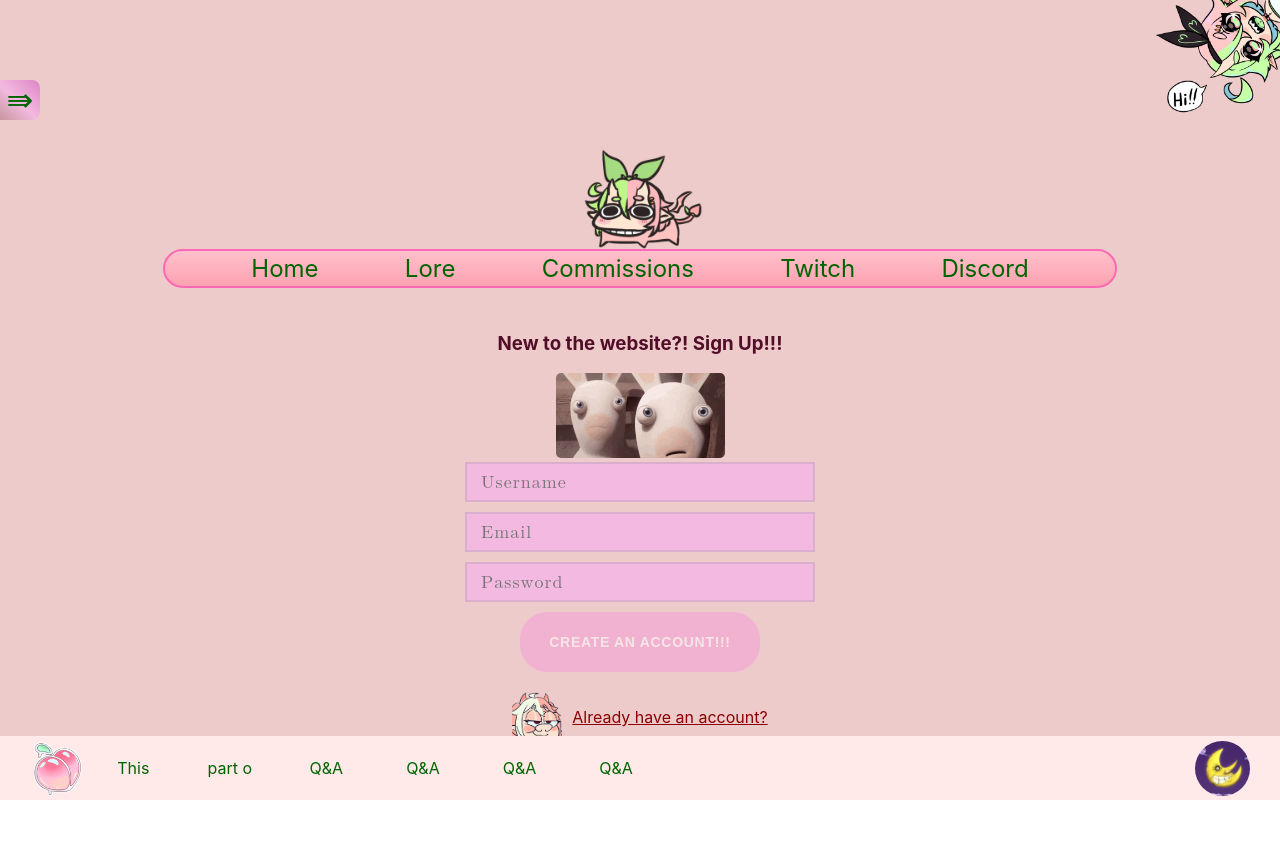
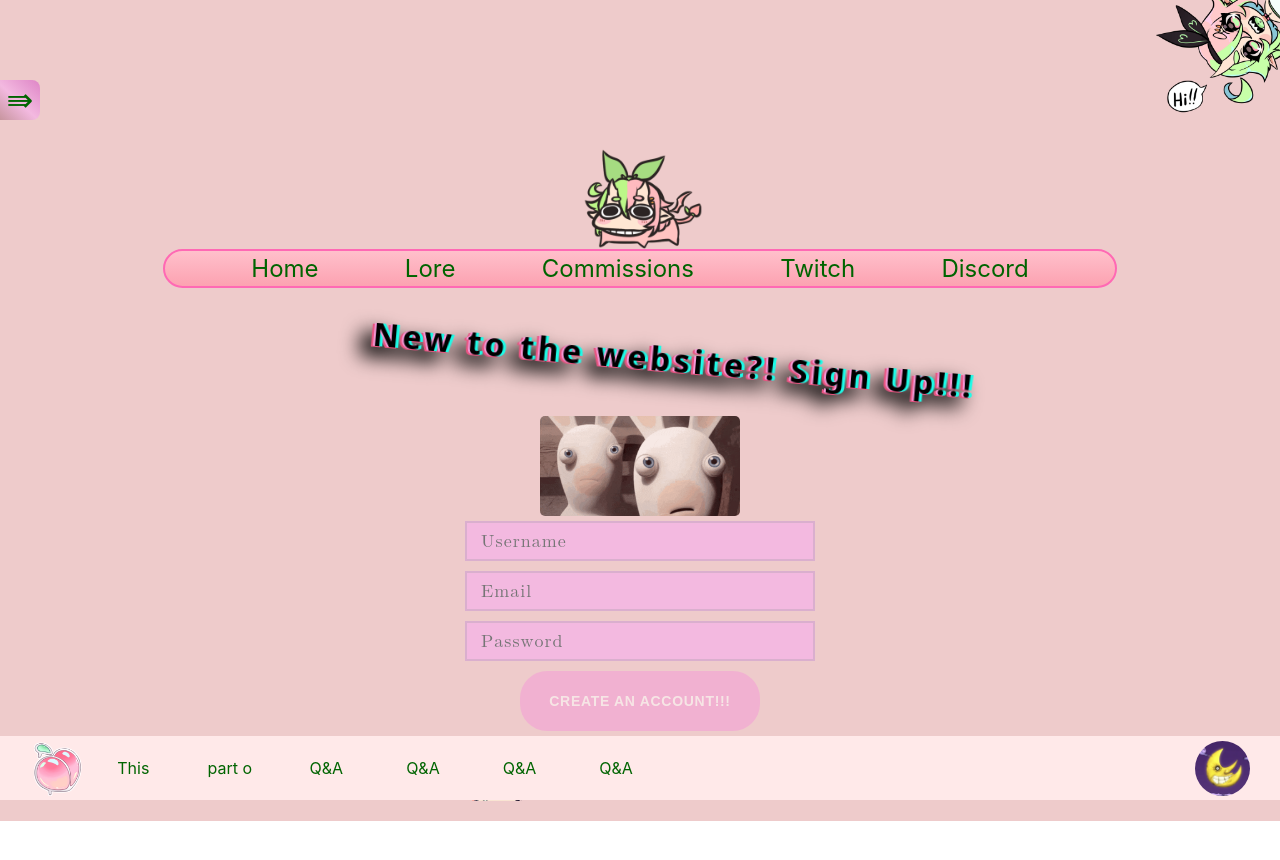
Before and after one commit to jmorales8/Bunnys-space, a React (Create React App) app in the folder ui/: page /login in a window 1280 px wide. Shown: the top 860 px of the page. Built offline with nearby package versions, Linux system fonts and the light colour scheme.

Commit message:
add new styling to login pages

```diff
--- a/ui/src/components/LiquidButton/LiquidButton.tsx
+++ b/ui/src/components/LiquidButton/LiquidButton.tsx
@@ -1,5 +1,6 @@
-import React, { useEffect, useRef } from "react";
+import React, { useContext, useEffect, useRef } from "react";
 import "./liquidButton.scss";
+import { ThemeContext } from "../../context/ThemeContext";
 
 interface LiquidButtonProps {
   text?: string;
@@ -31,7 +32,15 @@ const LiquidButton: React.FC<LiquidButtonProps> = ({
 }) => {
   const canvasRef = useRef<HTMLCanvasElement | null>(null);
   const containerRef = useRef<HTMLAnchorElement | null>(null);
+  const themeContext = useContext(ThemeContext);
+  if (!themeContext) {
+    throw new Error("DarkMode must be used within a ThemeProvider");
+  }
 
+  const { isDarkMode } = themeContext;
+  const colorStart = isDarkMode ? "#2d2990" : "#FF007F";     // dark vs light
+  const colorEnd = isDarkMode ? "#4d4aa6" : "#FF6EC7";
+  const fillColor = isDarkMode ? "#5F5D92" : "rgb(242, 204, 210)";
   useEffect(() => {
     if (disabled) return;
     let pointsA: PointType[] = [];
@@ -168,7 +177,7 @@ const LiquidButton: React.FC<LiquidButtonProps> = ({
       requestAnimationFrame(render);
 
       ctx.clearRect(0, 0, canvas.width, canvas.height);
-      ctx.fillStyle = "pink";
+      ctx.fillStyle = fillColor;
       ctx.fillRect(0, 0, canvas.width, canvas.height);
 
       for (let i = 0; i < pointsA.length; i++) {
@@ -201,11 +210,11 @@ const LiquidButton: React.FC<LiquidButtonProps> = ({
         gradientY,
         0
       );
-      gradient.addColorStop(0, "#FF007F");
-      gradient.addColorStop(1, "#FF6EC7");
+      gradient.addColorStop(0, colorStart);
+      gradient.addColorStop(1, colorEnd);
 
       [pointsA, pointsB].forEach((points, j) => {
-        ctx.fillStyle = j === 0 ? "rgb(242, 204, 210)" : gradient;
+        ctx.fillStyle = j === 0 ? fillColor : gradient;
         ctx.beginPath();
         ctx.moveTo(points[0].x, points[0].y);
 
@@ -229,7 +238,7 @@ const LiquidButton: React.FC<LiquidButtonProps> = ({
     return () => {
       document.removeEventListener("mousemove", updateMouseDirection);
     };
-  }, [disabled]);
+  }, [disabled, isDarkMode]);
 
   return (
     <a
@@ -242,7 +251,7 @@ const LiquidButton: React.FC<LiquidButtonProps> = ({
           onClick();
         }
       }}
-      className={`btn-liquid ${disabled ? "disabled" : ""}`}
+      className={`${isDarkMode ? "btn-liquid__night" : "btn-liquid"} ${disabled ? "disabled" : ""}`}
       ref={containerRef}
     >
       <span className="inner">{text}</span>
--- a/ui/src/components/LiquidButton/liquidButton.scss
+++ b/ui/src/components/LiquidButton/liquidButton.scss
@@ -1,3 +1,4 @@
+@import "../../styles/variables.scss";
 .btn-liquid {
   display: inline-block;
   position: relative;
@@ -11,6 +12,11 @@
   text-decoration: none;
   text-transform: uppercase;
   overflow: hidden;
+  transition-duration: 0.4s;
+  &__night {
+    @extend .btn-liquid;
+    color: $night-font-color !important;
+  }
 }
 
 .btn-liquid .inner {
@@ -32,3 +38,8 @@
   opacity: 0.5;
   background-color: rgb(245, 153, 215);
 }
+.btn-liquid__night.disabled {
+  pointer-events: none;
+  opacity: 0.5;
+  background-color: $night-bg-color6;
+}
--- a/ui/src/pages/Login/Login.tsx
+++ b/ui/src/pages/Login/Login.tsx
@@ -1,35 +1,45 @@
-import { useState } from "react";
+import { useContext, useState } from "react";
 import { SignUp } from "./SignUp/SignUp";
 import { SignIn } from "./SignIn/SignIn";
+import { ThemeContext } from "../../context/ThemeContext";
 
 export function Login() {
   const [form, setForm] = useState<boolean>(true);
   const handlePageChange = () => {
     setForm(!form);
   };
+
+  const themeContext = useContext(ThemeContext);
+  if (!themeContext) {
+    throw new Error("DarkMode must be used within a ThemeProvider");
+  }
+
+  const { isDarkMode } = themeContext;
   return (
     <div className="login">
       {form ? (
         <>
-          <SignUp />
-          <div className="login__link" onClick={handlePageChange}>
-            Already have an account?
+          <SignUp isDarkmode={isDarkMode} />
+          <div className="login__link__container">
+            <span className={isDarkMode ? "login__link__night" : "login__link"} onClick={handlePageChange}>Already have an account?</span>
             <img
               src="/images/erwin_goober.gif"
               className="login__link__icons"
               alt="link_icon"
+              onClick={handlePageChange}
             />
           </div>
         </>
       ) : (
         <>
-          <SignIn />
-          <div className="login__link" onClick={handlePageChange}>
-            Dont have an account?
+          <SignIn isDarkmode={isDarkMode} />
+          <div className="login__link__container" onClick={handlePageChange}>
+            <span className={isDarkMode ? "login__link__night" : "login__link"} onClick={handlePageChange}>Dont have an account?</span>
             <img
               src="/images/happy_goober.gif"
               className="login__link__icons"
               alt="link_icon"
+              onClick={handlePageChange}
             />
           </div>
         </>
--- a/ui/src/pages/Login/SignIn/SignIn.tsx
+++ b/ui/src/pages/Login/SignIn/SignIn.tsx
@@ -1,11 +1,16 @@
-import React, { useState } from "react";
+import React, { useState, useContext } from "react";
 import LiquidButton from "../../../components/LiquidButton/LiquidButton";
+import { ThemeContext } from "../../../context/ThemeContext";
 
-export function SignIn() {
+interface SignInProps {
+  isDarkmode: boolean;
+}
+export function SignIn({isDarkmode}: SignInProps) {
   const [userValue, setUserValue] = useState<string>("");
   const [password, setPassword] = useState<string>("");
   const [loginMessage, setLoginMessage] = useState<string>("");
   const isDisabled = (userValue && password) == "";
+
   const handleUserValueChange = (
     event: React.ChangeEvent<HTMLInputElement>
   ) => {
@@ -48,11 +53,11 @@ export function SignIn() {
   return (
     <>
       <>
-      <h3 className="login__header">Have an Account alreadu?! Sign In!!!</h3>
+      <h3 className={isDarkmode ? "login__header__night__1" : "login__header__1"}>Have An Account Already?! Sign In!!!</h3>
         <img src="/images/terraria-bunny1.gif" className="login__bunnies" />
         <div className="col-3 input-effect">
           <input
-            className={`effect-20 ${userValue ? "has-content" : ""}`}
+            className={`${isDarkmode ? "effect-20__night login__input__night": "effect-20"} ${userValue ? "has-content" : ""} login__input`}
             type="text"
             value={userValue}
             onChange={handleUserValueChange}
@@ -68,7 +73,7 @@ export function SignIn() {
         />
         <div className="col-3 input-effect">
           <input
-            className={`effect-20 ${password ? "has-content" : ""}`}
+            className={`${isDarkmode ? "effect-20__night login__input__night": "effect-20"} ${password ? "has-content" : ""} login__input`}
             type="text"
             value={password}
             onChange={handlePasswordChange}
--- a/ui/src/pages/Login/SignUp/SignUp.tsx
+++ b/ui/src/pages/Login/SignUp/SignUp.tsx
@@ -1,7 +1,10 @@
 import React, { useState } from "react";
 import LiquidButton from "../../../components/LiquidButton/LiquidButton";
+interface SignUpProps {
+  isDarkmode: boolean;
+}
 
-export function SignUp() {
+export function SignUp({isDarkmode}: SignUpProps) {
   const [username, setUsername] = useState<string>("");
   const [password, setPassword] = useState<string>("");
   const [email, setEmail] = useState<string>("");
@@ -50,11 +53,11 @@ export function SignUp() {
   };
   return (
     <>
-      <h3 className="login__header">New to the website?! Sign Up!!!</h3>
+      <h3 className={isDarkmode ? "login__header__night": "login__header"}>New to the website?! Sign Up!!!</h3>
       <img src="/images/aaaa-scream.gif" className="login__scream" />
       <div className="col-3 input-effect">
         <input
-          className={`effect-20 ${username ? "has-content" : ""}`}
+          className={`${isDarkmode ? "effect-20__night login__input__night": "effect-20"} ${username ? "has-content" : ""} login__input`}
           type="text"
           value={username}
           onChange={handleUsernameChange}
@@ -66,7 +69,7 @@ export function SignUp() {
       </div>
       <div className="col-3 input-effect">
         <input
-          className={`effect-20 ${email ? "has-content" : ""}`}
+          className={`${isDarkmode ? "effect-20__night login__input__night": "effect-20"} ${email ? "has-content" : ""} login__input`}
           type="text"
           value={email}
           onChange={handleEmailChange}
@@ -78,7 +81,7 @@ export function SignUp() {
       </div>
       <div className="col-3 input-effect">
         <input
-          className={`effect-20 ${password ? "has-content" : ""}`}
+          className={`${isDarkmode ? "effect-20__night login__input__night" : "effect-20 login__input"} ${password ? "has-content" : ""}`}
           type="text"
           value={password}
           onChange={handlePasswordChange}
--- a/ui/src/pages/Login/login.scss
+++ b/ui/src/pages/Login/login.scss
@@ -4,24 +4,34 @@
   flex-direction: column;
   align-items: center;
   &__header {
+    transition: 0.4s;
+    font-family: "Honk", system-ui;
+    font-weight: 600;
+    font-size: xx-large;
+    letter-spacing: 0.2ch;
+    filter: drop-shadow(-2px 1px 0px #E75480) drop-shadow(-10px 10px 10px #000);
+    transform: rotate(5deg);
+    text-shadow: -2px 0px 0 rgb(245, 153, 215), 3px 0px 0 #1dfbe7;
+    margin: 25px 0px 35px 68px;
+    &__night {
+      @extend .login__header;
+      filter: drop-shadow(-2px 1px 0px $night-bg-color2) drop-shadow(-10px 10px 10px #000) !important;
+    }
+    &__1 {
+      @extend .login__header;
+      transform: rotate(-5deg);
+    }
+  }
+  &__input {
     color: $light-font-color2;
-  }
-  &__button {
-    width: 75px;
-    height: 25px;
-    background-color: thistle;
-    border-radius: 10px;
-    border: none;
-    cursor: pointer;
-    &:hover {
-      border: rgb(66, 66, 66) 1px solid;
-    }
-    &:focus:active {
-      padding-top: 4px;
-      padding-left: 4px;
-      padding-right: 6px;
-      padding-bottom: 6px;
-      color: #5e5e5e;
+    width: 100%;
+    box-sizing: border-box;
+    letter-spacing: 1px;
+    font-family: math;
+    font-size: large;
+    &__night {
+      @extend .login__input;
+      color: $night-font-color;
     }
   }
   &__bunnies {
@@ -31,24 +41,33 @@
     margin-top: 30px;
   }
   &__scream {
-    width: 169px;
+    width: 200px;
     border-radius: 5px;
-    margin-bottom: 4px;
+    margin-bottom: 5px;
   }
-  &__input::placeholder {
-    color: rgb(5, 109, 5);
-  }
+
   &__link {
-    display: flex;
     color: $light-link-font-color;
+    cursor: pointer;
     text-decoration: underline;
-    margin: 20px 0px;
-    cursor: pointer;
-    flex-direction: row-reverse;
-    align-items: center;
+    font-size: large;
+    letter-spacing: 2px;
+    font-weight: 700;
+    transition-duration: 0.4s;
     &__icons {
       height: 50px;
       padding-right: 10px;
+      cursor: pointer;
+    }
+    &__container {
+      display: flex;
+      margin: 20px 0px;
+      flex-direction: row-reverse;
+      align-items: center;
+    }
+    &__night {
+      @extend .login__link;
+      color: $night-font-color2;
     }
   }
 }
@@ -64,20 +83,19 @@
   margin: 0px 0px 10px 0px;
   position: relative;
   border-radius: 15px;
+
 }
-input[type="text"] {
-  color: $light-font-color2;
-  width: 100%;
-  box-sizing: border-box;
-  letter-spacing: 1px;
-  font-family: math;
-  font-size: large;
-}
+
 .effect-20 {
   border: 2px solid $light-bg-color17;
   padding: 7px 14px;
   transition: 0.4s;
   background: $light-bg-color9;
+  &__night {
+    @extend .effect-20;
+    background: $night-bg-color4;
+    border: 2px solid $night-bg-color1;
+  }
 }
 .effect-20 ~ .focus-border:before,
 .effect-20 ~ .focus-border:after {
@@ -90,6 +108,12 @@ input[type="text"] {
   background-color: $light-bg-color10;
   transition: 0.3s;
 }
+
+.effect-20__night ~ .focus-border:before,
+.effect-20__night ~ .focus-border:after {
+  background-color: $night-bg-color9; // or any other dark mode color variable you have
+}
+
 .effect-20 ~ .focus-border:after {
   top: auto;
   bottom: 0;
@@ -107,6 +131,12 @@ input[type="text"] {
   background-color: $light-bg-color10;
   transition: 0.4s;
 }
+
+.effect-20__night ~ .focus-border i:before,
+.effect-20__night ~ .focus-border i:after {
+  background-color: $night-bg-color9; // or any other dark mode color variable you have
+}
+
 .effect-20 ~ .focus-border i:after {
   left: auto;
   right: 0;
--- a/ui/src/styles/variables.scss
+++ b/ui/src/styles/variables.scss
@@ -22,6 +22,7 @@ $light-bg-color17: rgb(218, 175, 206);
 
 
 $night-font-color: rgb(253, 224, 248);
+$night-font-color2: rgb(235, 174, 225);
 $night-bg-main: #5F5D92;
 $night-bg-color1: #8c89d2;
 $night-bg-color2: #6460df;
```
